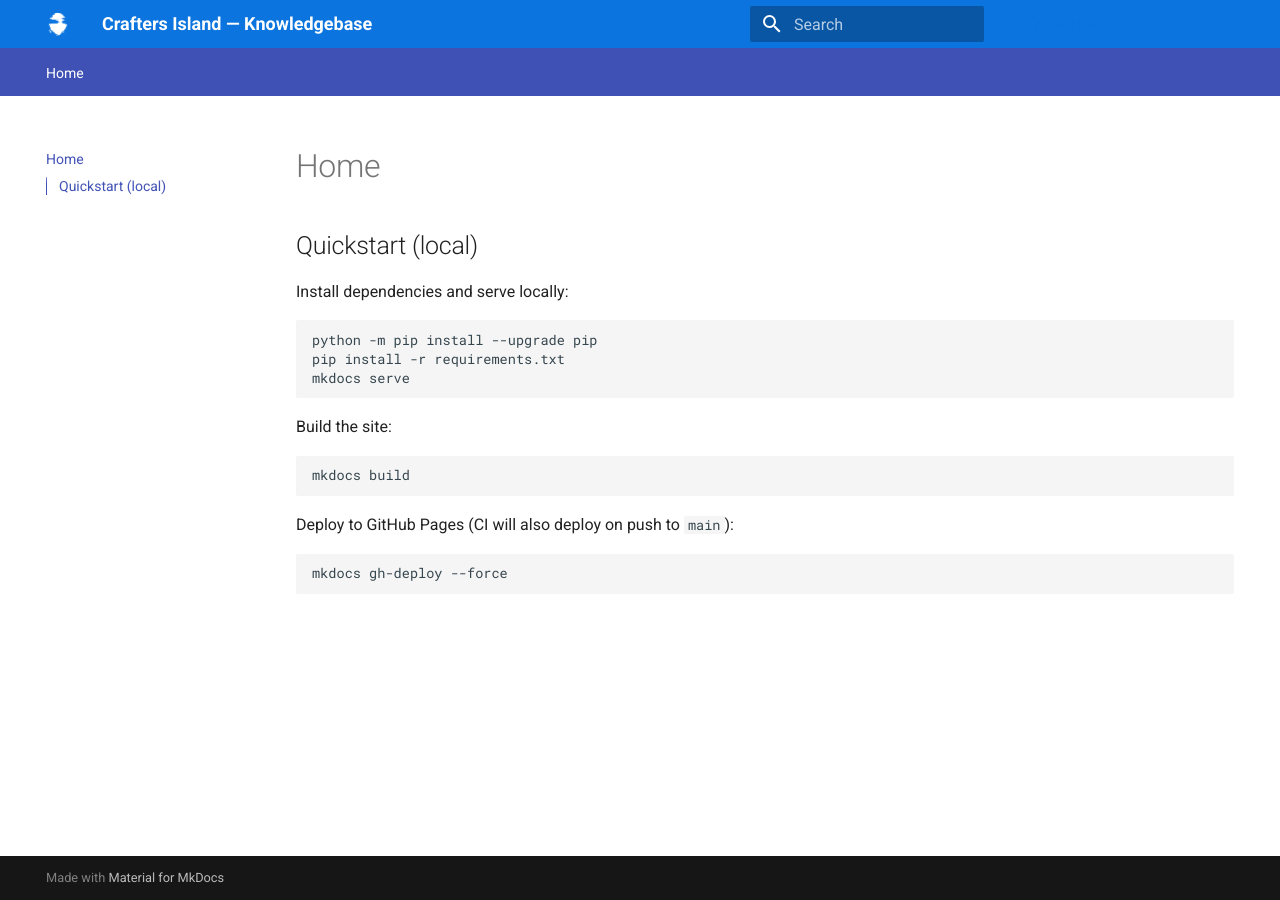
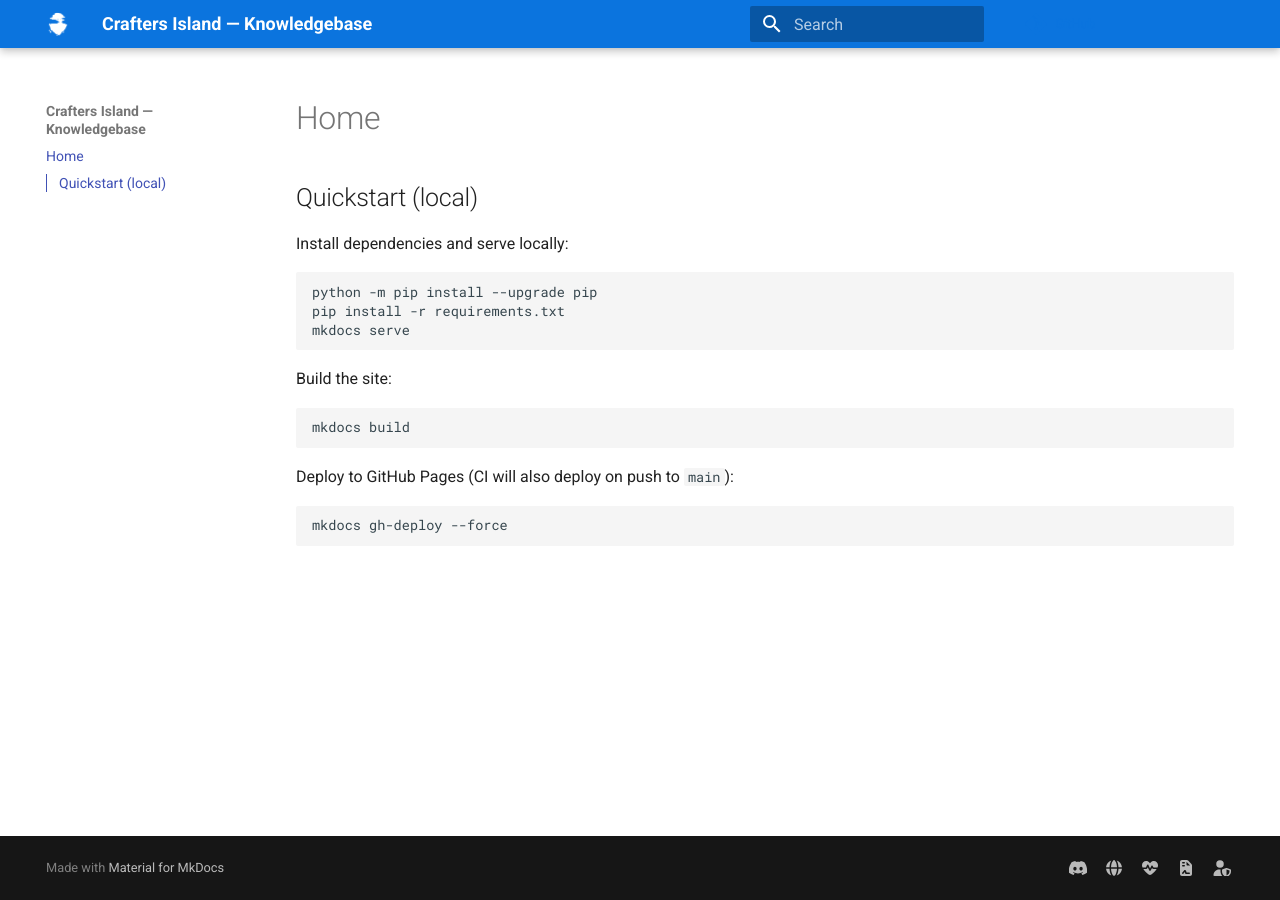
Before and after one commit to Crafters-island-hosting/knowlegebase, an MkDocs documentation site: the page built from docs/index.md, in a window 1280 px wide. Built offline with MkDocs 1.6.1 and Material for MkDocs 9.7.7, drawn with Linux system fonts in a browser that asks for light colours; comment, search, counter and statistics services are not loaded; some of the changed lines change nothing that is shown.

Commit message:
Update mkdocs configuration: remove unused navigation features and add custom footer links

```diff
--- a/mkdocs.yml
+++ b/mkdocs.yml
@@ -20,9 +20,7 @@
     code: Roboto Mono
   features:
     - navigation.instant
-    - navigation.tabs
     - navigation.sections
-    - navigation.top
     - toc.integrate
     - search.suggest
     - search.highlight
@@ -41,3 +39,31 @@
       minify_html: true
   - glightbox
   - redirects
+
+# Custom footer links for Material theme
+extra:
+  social:
+    - icon: fontawesome/brands/discord
+      link: https://discord.gg/JY2NtBc8yG
+      name: Support Server
+    - icon: fontawesome/solid/globe
+      link: https://crafters-island.com
+      name: Main Site
+    - icon: fontawesome/solid/heart-pulse
+      link: https://panels-status.crafters-island.com/
+      name: Status Page
+    - icon: fontawesome/solid/file-contract
+      link: https://client.crafters-island.com/terms/tos
+      name: Terms of Service
+    - icon: fontawesome/solid/user-shield
+      link: https://client.crafters-island.com/terms/privacy
+      name: Privacy Policy
+  footer:
+    html: |
+      <div class="ci-footer-links">
+        <a href="https://crafters-island.com" target="_blank">Main site</a> |
+        <a href="https://discord.gg/JY2NtBc8yG" target="_blank">Support server</a> |
+        <a href="https://panels-status.crafters-island.com/" target="_blank">Status page</a> |
+        <a href="https://client.crafters-island.com/terms/tos" target="_blank">ToS</a> |
+        <a href="https://client.crafters-island.com/terms/privacy" target="_blank">Privacy Policy</a>
+      </div>
```
